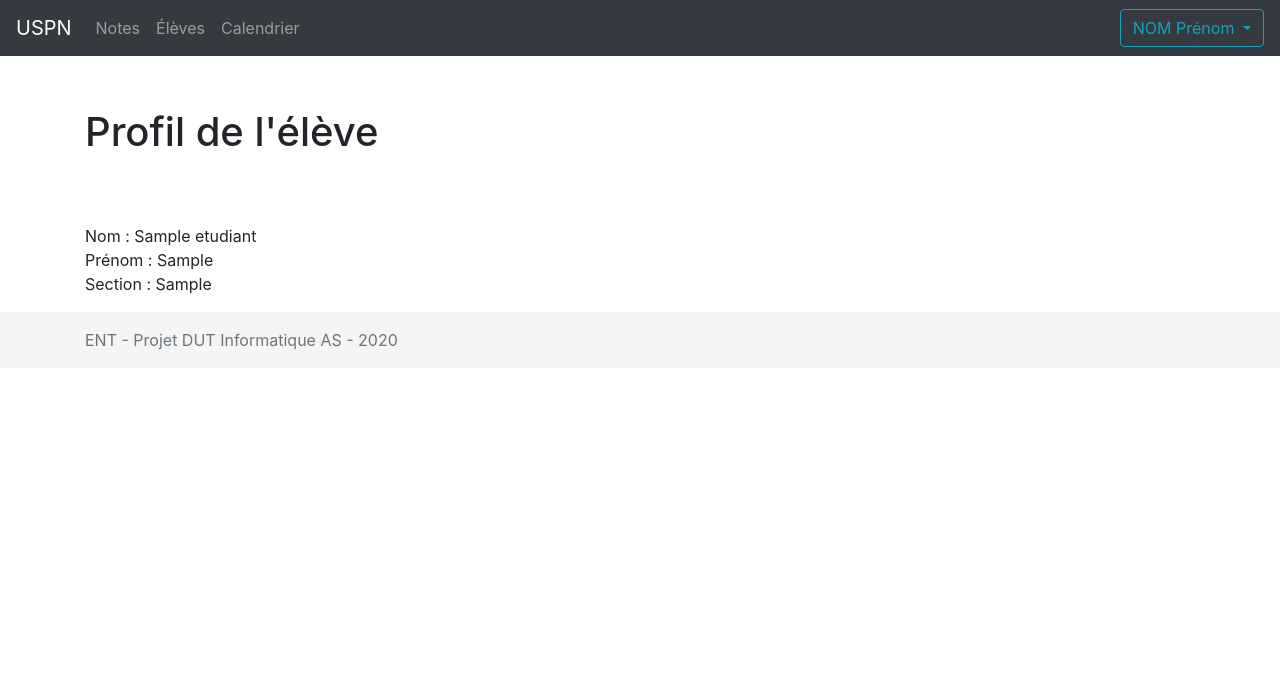
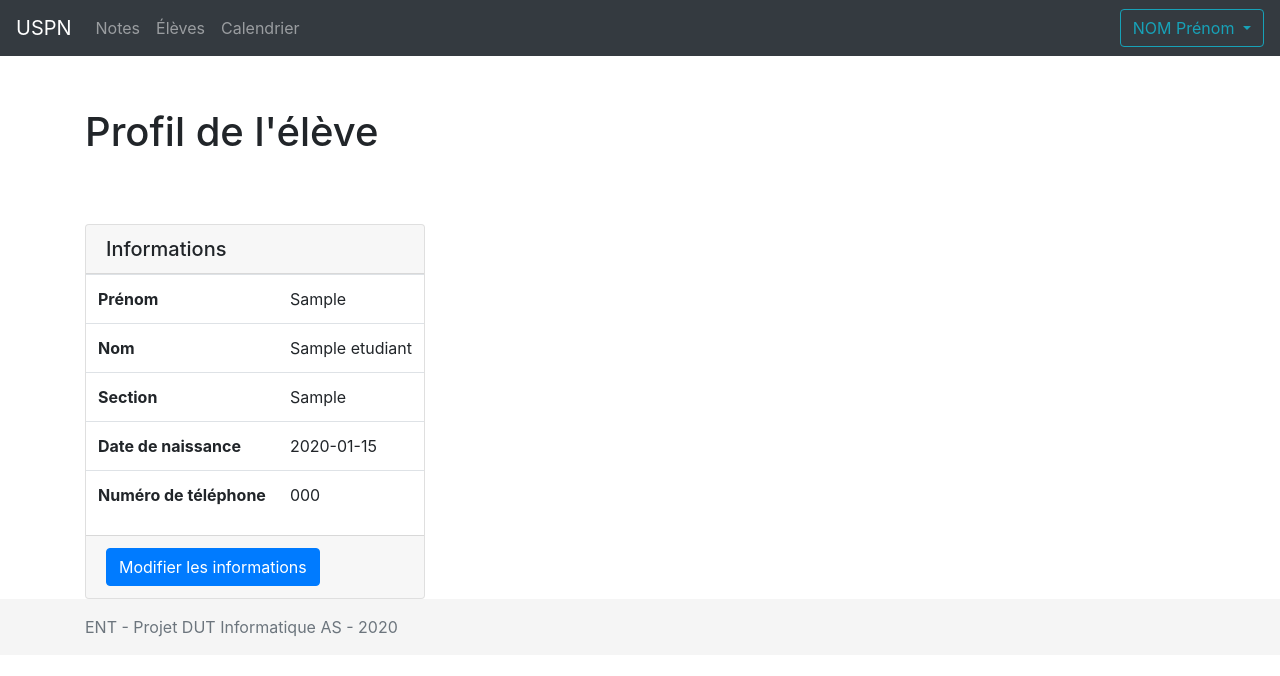
Before and after one commit to Drmerys/Gestion_Etudiants, a PHP site: page /eleve.php?etu_id=1 in a window 1280 px wide. Shown: the top 676 px of the page. Run offline with PHP 8.4, Linux system fonts and the light colour scheme; tables that the repository leaves empty hold one stand-in row (values such as "Sample post"); data that the repository does not hold is empty.

Commit message:
Add fonctionnalities
- Update eleve.php
- Add card "Informations"
- Add possibilty to update informations of student
- Add modifyEleve.php script

```diff
--- a/eleve.php
+++ b/eleve.php
@@ -1,7 +1,7 @@
 <!DOCTYPE html>
 <html>
 <head>
-	<title><?php $donnees['etu_nom']; ?></title>
+	<title>Profil élève</title>
 	<meta charset="utf-8">
 	<link rel="stylesheet" type="text/css" href="css/sticky-footer-navbar.css">
 	<link rel="stylesheet" href="https://stackpath.bootstrapcdn.com/bootstrap/4.4.1/css/bootstrap.min.css" integrity="sha384-Vkoo8x4CGsO3+Hhxv8T/Q5PaXtkKtu6ug5TOeNV6gBiFeWPGFN9MuhOf23Q9Ifjh" crossorigin="anonymous">
@@ -68,9 +68,12 @@
 
     while ($donnees = $reponse->fetch())
     {
+      $id = $donnees['etu_id'];
       $nom = $donnees['etu_nom'];
       $prenom = $donnees['etu_prenom'];
       $section = $donnees['etu_section'];
+      $naissance = $donnees['etu_naissance'];
+      $telephone = $donnees['etu_telephone'];
     ?>
     <?php
     }
@@ -81,17 +84,40 @@
   </div>
 
   <div class="container">
+    <div class="row col-sm-5">
+      <div class="card">
+        <h5 class="card-header">Informations</h5>
+            <table class="table">
+              <tr>
+                <th>Prénom</th>
+                <td><?php echo $prenom ?></td>
+              </tr>
+              <tr>
+                <th>Nom</th>
+                <td><?php echo $nom ?></td>
+              </tr>
+              <tr>
+                <th>Section</th>
+                <td><?php echo $section ?></td>
+              </tr>
+              <tr>
+                <th>Date de naissance</th>
+                <td><?php echo $naissance ?></td>
+              </tr>
+              <tr>
+                <th>Numéro de téléphone</th>
+                <td><?php echo $telephone ?></td>
+              </tr>
+            </table>
 
-    <p>
-      Nom : <?php echo $nom; ?>
-      <br>
-      Prénom : <?php echo $prenom; ?>
-      <br>
-      Section : <?php echo $section; ?>
-    </p>
-
+            <div class="card-footer">
+              <button type="button" class="btn btn-primary" data-toggle="modal" data-target="#modifyProfil">
+                Modifier les informations
+              </button>
+            </div>
+      </div>
+    </div>
   </div>
-
 </main>
 
 
@@ -102,3 +128,51 @@
     <span class="text-muted">ENT - Projet DUT Informatique AS - 2020</span>
   </div>
 </footer>
+
+<div class="modal fade" id="modifyProfil" tabindex="-1" role="dialog" aria-labelledby="exampleModalLabel" aria-hidden="true">
+  <div class="modal-dialog" role="document">
+    <div class="modal-content">
+      <div class="modal-header">
+        <h5 class="modal-title" id="exampleModalLabel">Modifier l'élève</h5>
+        <button type="button" class="close" data-dismiss="modal" aria-label="Close">
+          <span aria-hidden="true">&times;</span>
+        </button>
+      </div>
+      <div class="modal-body">
+
+        <form method="post" action="modifyEleve.php">
+          <label>Identifiant</label>
+          <div class="form-group">
+          <input type="text" class="form-control" name="etu_id" value="<?php echo $id; ?>" disabled>
+          </div>
+          <label>Nom</label>
+          <div class="form-group">
+          <input type="text" class="form-control" name="etu_nom" value="<?php echo $nom; ?>">
+          </div>
+          <label>Prénom</label>
+          <div class="form-group">
+          <input type="text" class="form-control" name="etu_prenom" value="<?php echo $prenom; ?>">
+          </div>
+          <label>Section</label>
+          <div class="form-group">
+          <input type="text" class="form-control" name="etu_section" value="<?php echo $section; ?>">
+          </div>
+          <label>Date de naissance</label>
+          <div class="form-group">
+          <input type="date" class="form-control" name="etu_naissance" value="<?php echo $naissance; ?>">
+          </div>
+          <label>Téléphone</label>
+          <div class="form-group">
+          <input type="int" class="form-control" name="etu_telephone" value="<?php echo $telephone; ?>">
+          </div>
+
+
+      </div>
+      <div class="modal-footer">
+        <button type="button" class="btn btn-secondary" data-dismiss="modal">Fermer</button>
+        <button type="submit" class="btn btn-primary">Sauvegarder</button>
+        </form>
+      </div>
+    </div>
+  </div>
+</div>
```
Also changed, not shown: modifyEleve.php (added, +16 -0 lines).
